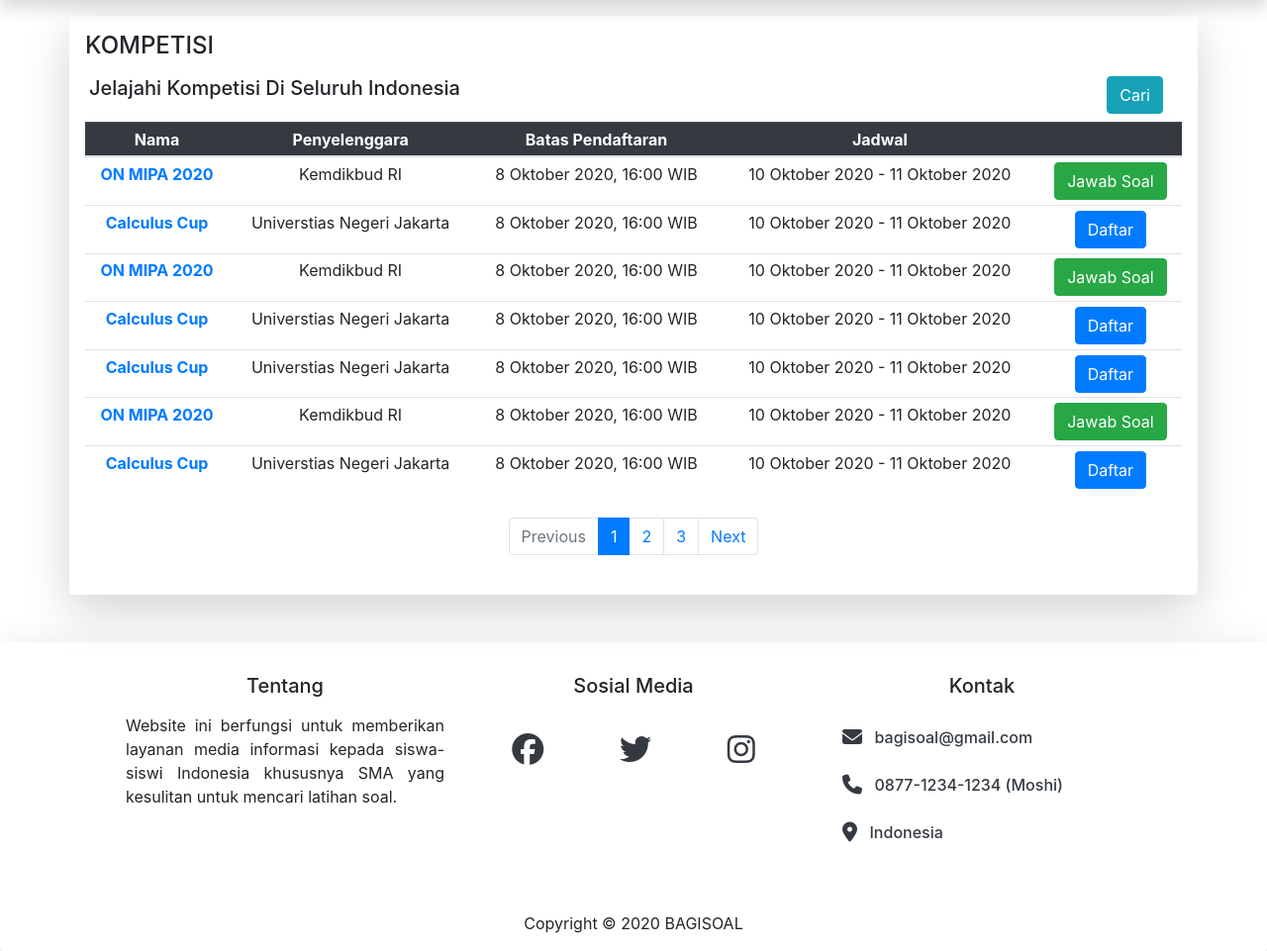
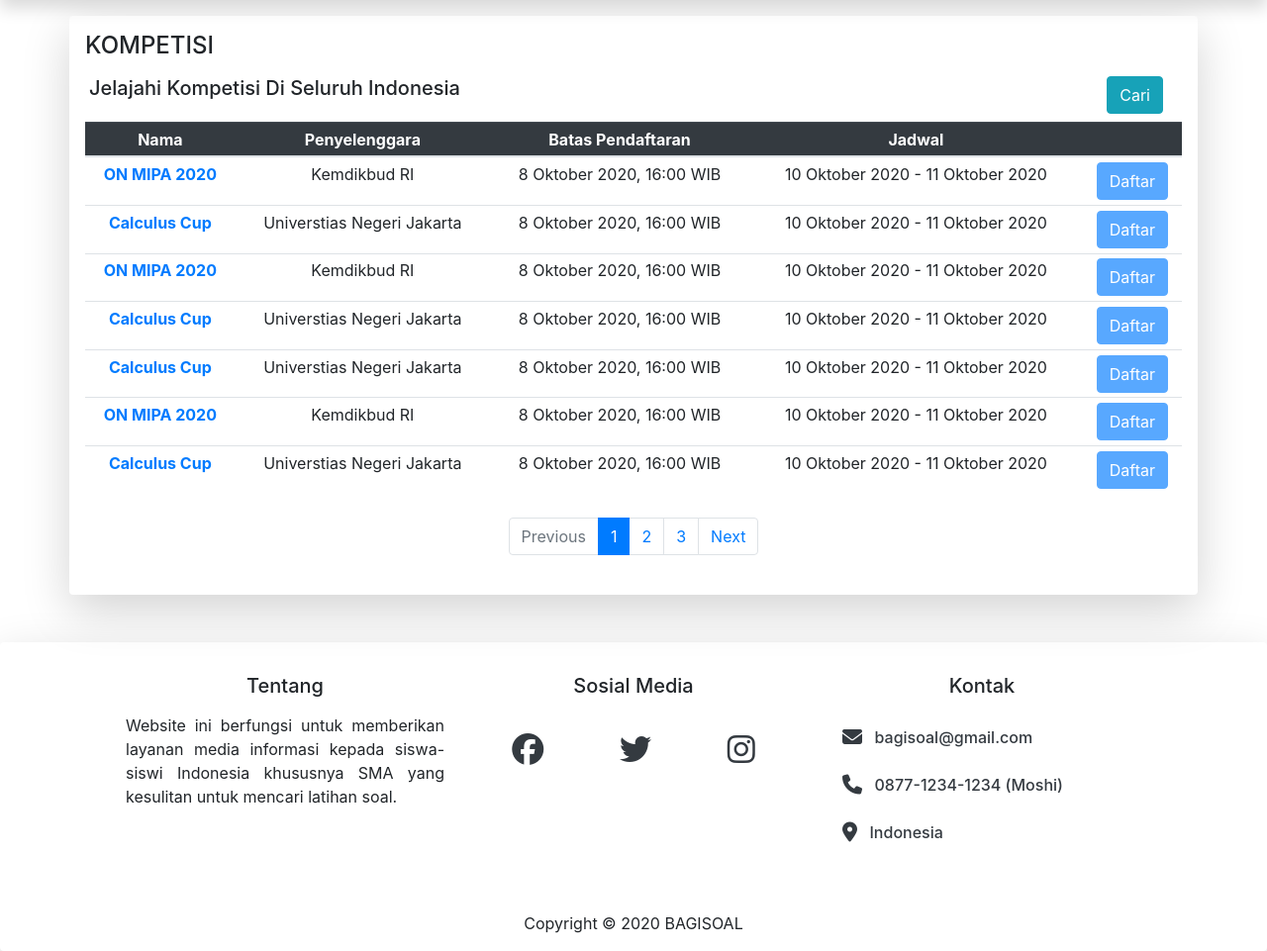
Before and after one commit to aldy-san/bagisoal, a CodeIgniter app: page /bagisoal/kompetisi in a window 1280 px wide. Shown: the part 92-1053 px from the top of the page at 99% size. Run offline with CodeIgniter, Linux system fonts and the light colour scheme; some libraries are stand-ins or nearby versions.

Commit message:
update kompetisi
change access btn

```diff
--- a/application/views/user/kompetisi_main.php
+++ b/application/views/user/kompetisi_main.php
@@ -32,49 +32,70 @@
                         <td>Kemdikbud RI</td>
                         <td>8 Oktober 2020, 16:00 WIB</td>
                         <td>10 Oktober 2020 - 11 Oktober 2020</td>
-                        <td><button type="button" class="btn btn-success">Jawab Soal</button></td>
+                        <td><button type="button" class="btn btn-primary
+                        <?php if (!$this->session->userdata('email')) {
+                            echo "disabled";
+                        } ?>">Daftar</button></td>
                     </tr>
                     <tr>
                         <th scope="row"><a href="kompetisi-1.html">Calculus Cup</a></th>
                         <td>Universtias Negeri Jakarta</td>
                         <td>8 Oktober 2020, 16:00 WIB</td>
                         <td>10 Oktober 2020 - 11 Oktober 2020</td>
-                        <td><button type="button" class="btn btn-primary">Daftar</button></td>
+                        <td><button type="button" class="btn btn-primary
+                        <?php if (!$this->session->userdata('email')) {
+                            echo "disabled";
+                        } ?>">Daftar</button></td>
                     </tr>
                     <tr>
                         <th scope="row"><a href="kompetisi-1.html">ON MIPA 2020</a></th>
                         <td>Kemdikbud RI</td>
                         <td>8 Oktober 2020, 16:00 WIB</td>
                         <td>10 Oktober 2020 - 11 Oktober 2020</td>
-                        <td><button type="button" class="btn btn-success">Jawab Soal</button></td>
+                        <td><button type="button" class="btn btn-primary
+                        <?php if (!$this->session->userdata('email')) {
+                            echo "disabled";
+                        } ?>">Daftar</button></td>
                     </tr>
                     <tr>
                         <th scope="row"><a href="kompetisi-1.html">Calculus Cup</a></th>
                         <td>Universtias Negeri Jakarta</td>
                         <td>8 Oktober 2020, 16:00 WIB</td>
                         <td>10 Oktober 2020 - 11 Oktober 2020</td>
-                        <td><button type="button" class="btn btn-primary">Daftar</button></td>
+                        <td><button type="button" class="btn btn-primary
+                        <?php if (!$this->session->userdata('email')) {
+                            echo "disabled";
+                        } ?>">Daftar</button></td>
                     </tr>
                     <tr>
                         <th scope="row"><a href="kompetisi-1.html">Calculus Cup</a></th>
                         <td>Universtias Negeri Jakarta</td>
                         <td>8 Oktober 2020, 16:00 WIB</td>
                         <td>10 Oktober 2020 - 11 Oktober 2020</td>
-                        <td><button type="button" class="btn btn-primary">Daftar</button></td>
+                        <td><button type="button" class="btn btn-primary
+                        <?php if (!$this->session->userdata('email')) {
+                            echo "disabled";
+                        } ?>">Daftar</button></td>
                     </tr>
                     <tr>
                         <th scope="row"><a href="kompetisi-1.html">ON MIPA 2020</a></th>
                         <td>Kemdikbud RI</td>
                         <td>8 Oktober 2020, 16:00 WIB</td>
                         <td>10 Oktober 2020 - 11 Oktober 2020</td>
-                        <td><button type="button" class="btn btn-success">Jawab Soal</button></td>
+                        <td><button type="button" class="btn btn-primary
+                        <?php if (!$this->session->userdata('email')) {
+                            echo "disabled";
+                        } ?>">Daftar</button></td>
                     </tr>
                     <tr>
                         <th scope="row"><a href="kompetisi-1.html">Calculus Cup</a></th>
                         <td>Universtias Negeri Jakarta</td>
                         <td>8 Oktober 2020, 16:00 WIB</td>
                         <td>10 Oktober 2020 - 11 Oktober 2020</td>
-                        <td><button type="button" class="btn btn-primary">Daftar</button></td>
+                        <td><button type="button" class="btn btn-primary
+                        <?php if (!$this->session->userdata('email')) {
+                            echo "disabled";
+                        } ?>">Daftar</button></td>
                     </tr>
 
                 </tbody>
```
